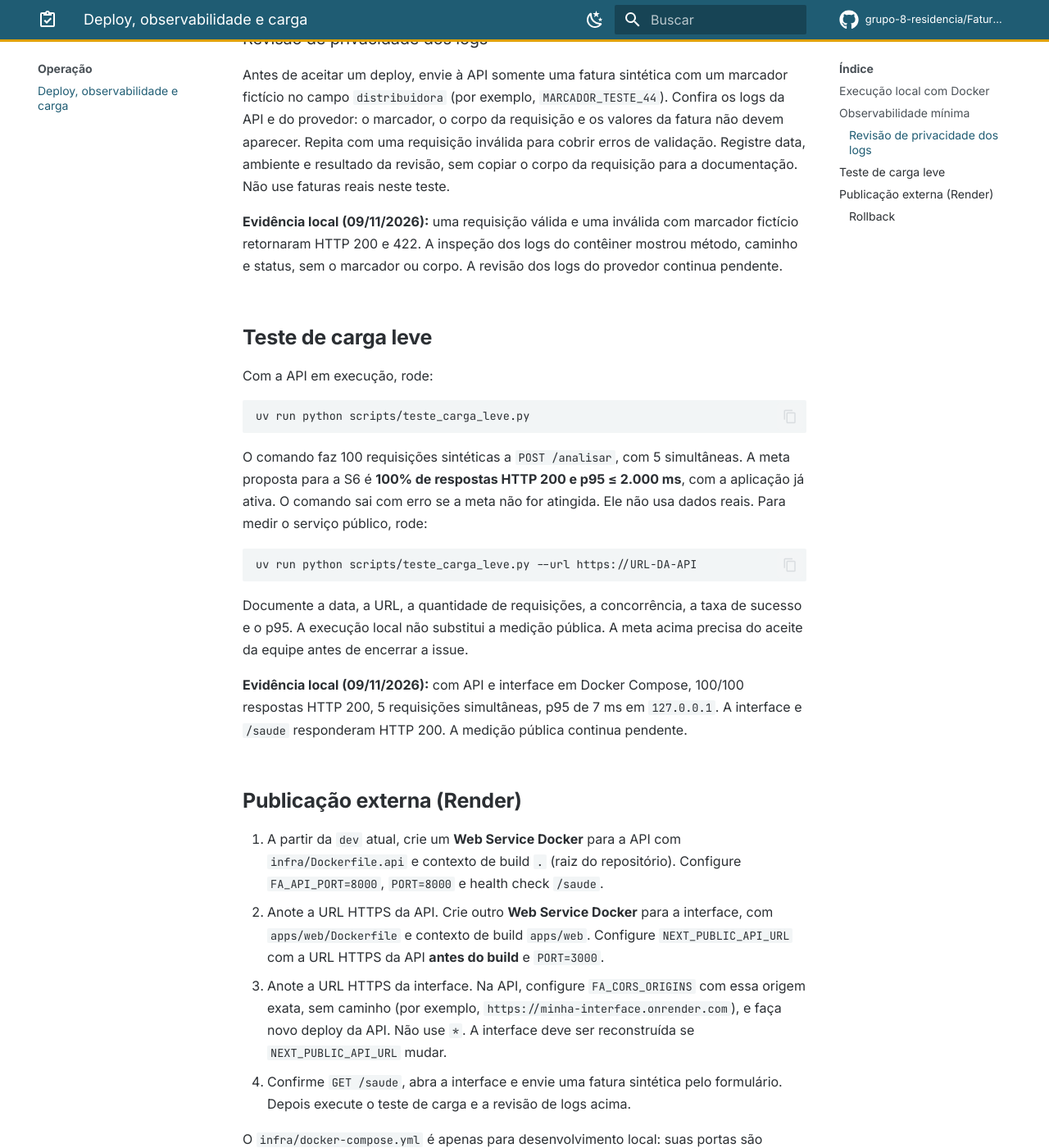
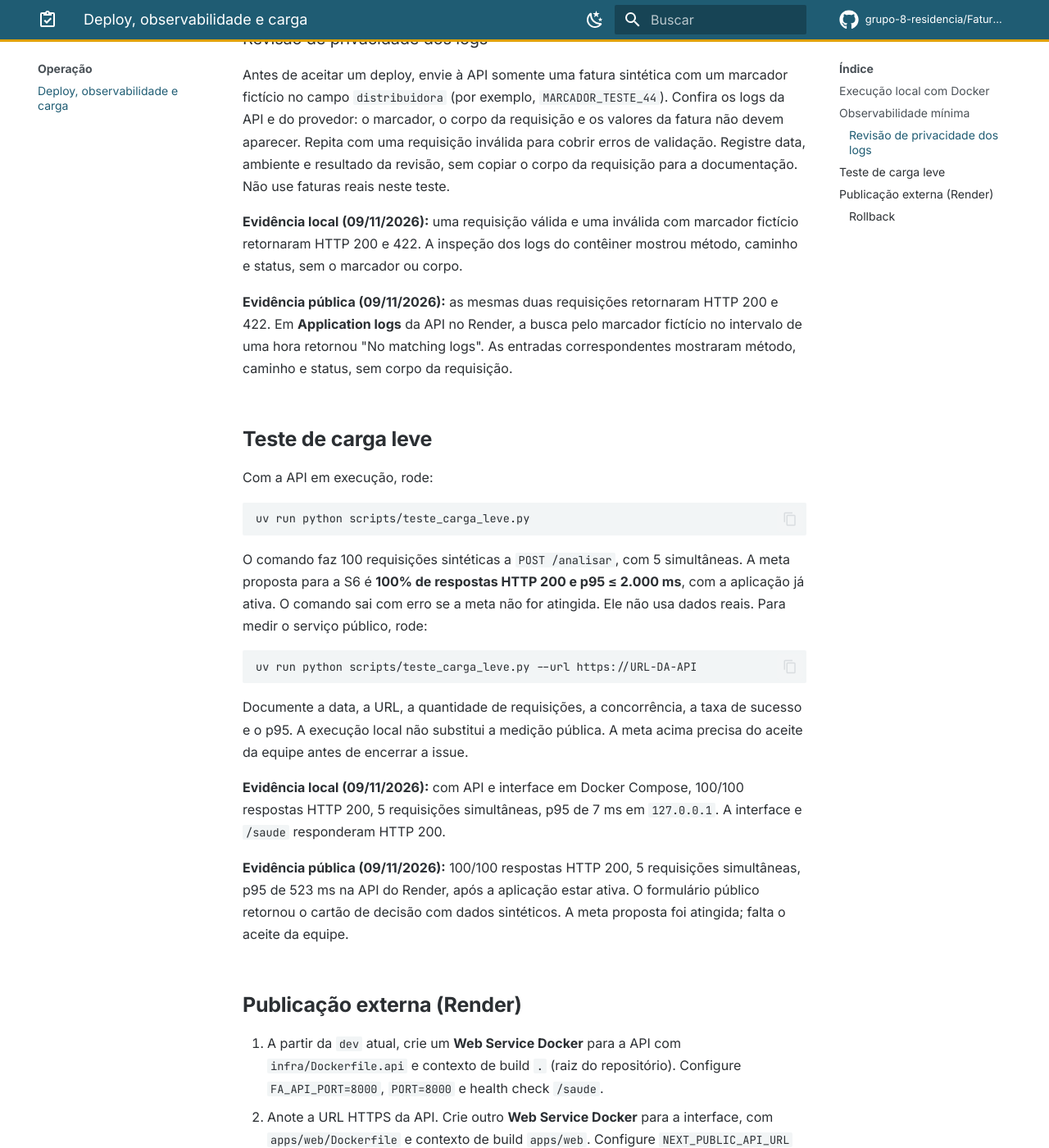
Before and after one commit to grupo-8-residencia/Fatura-Aberta, an MkDocs documentation site: the page built from docs/operacao/deploy-observabilidade-carga.md, in a window 1280 px wide and 1400 px high, scrolled down 665 px. Shown: the whole window at 82% size. Built offline with MkDocs 1.6.1 and Material for MkDocs 9.7.7, drawn with Linux system fonts in a browser that asks for light colours; plug-ins that fetch from the network failed and are left out; comment, search, counter and statistics services are not loaded; some of the changed text lies outside the part shown.

Commit message:
docs(ops): registra evidências do deploy público

```diff
--- a/docs/operacao/deploy-observabilidade-carga.md
+++ b/docs/operacao/deploy-observabilidade-carga.md
@@ -28,8 +28,12 @@ para a documentação. Não use faturas reais neste teste.
 
 **Evidência local (09/11/2026):** uma requisição válida e uma inválida com
 marcador fictício retornaram HTTP 200 e 422. A inspeção dos logs do contêiner
-mostrou método, caminho e status, sem o marcador ou corpo. A revisão dos logs
-do provedor continua pendente.
+mostrou método, caminho e status, sem o marcador ou corpo.
+
+**Evidência pública (09/11/2026):** as mesmas duas requisições retornaram
+HTTP 200 e 422. Em **Application logs** da API no Render, a busca pelo marcador
+fictício no intervalo de uma hora retornou "No matching logs". As entradas
+correspondentes mostraram método, caminho e status, sem corpo da requisição.
 
 ## Teste de carga leve
 
@@ -54,8 +58,12 @@ precisa do aceite da equipe antes de encerrar a issue.
 
 **Evidência local (09/11/2026):** com API e interface em Docker Compose,
 100/100 respostas HTTP 200, 5 requisições simultâneas, p95 de 7 ms em
-`127.0.0.1`. A interface e `/saude` responderam HTTP 200. A medição pública
-continua pendente.
+`127.0.0.1`. A interface e `/saude` responderam HTTP 200.
+
+**Evidência pública (09/11/2026):** 100/100 respostas HTTP 200, 5
+requisições simultâneas, p95 de 523 ms na API do Render, após a aplicação
+estar ativa. O formulário público retornou o cartão de decisão com dados
+sintéticos. A meta proposta foi atingida; falta o aceite da equipe.
 
 ## Publicação externa (Render)
 
@@ -77,7 +85,12 @@ são vinculadas a `127.0.0.1` e o build da interface aponta para a API local.
 Não o use como configuração de deploy público. Configure segredos somente no
 painel do provedor, nunca em `NEXT_PUBLIC_*` nem no Git.
 
-**URLs públicas:** pendentes de criação dos serviços.
+**URLs públicas:** [interface](https://fatura-aberta-web-s6.onrender.com/) e
+[API](https://fatura-aberta-api-s6.onrender.com/saude). Os dois serviços estão
+no plano gratuito e podem hibernar após inatividade, atrasando a primeira
+requisição. Foram publicados a partir da branch `codex/44-public-deploy`, com
+deploy automático desligado. Depois do merge do PR, altere a branch dos
+serviços para `dev`, faça o deploy dessa versão e repita as verificações.
 
 ### Rollback
 
```
